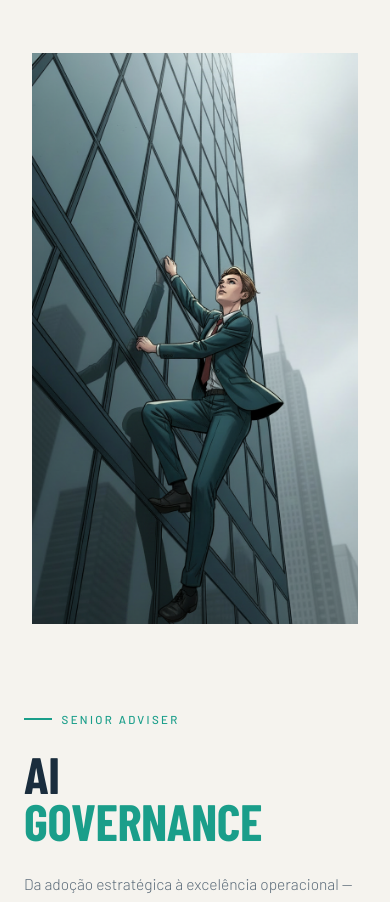
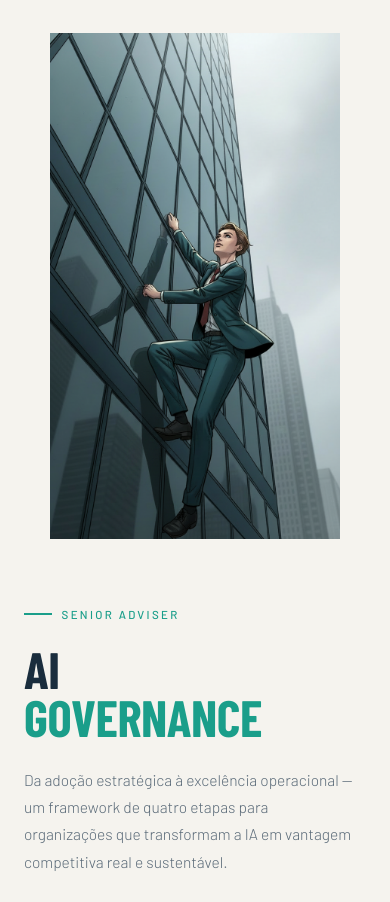
Before and after one commit to pedmartins/landingpage, a Flask app: page / in a window 390 px wide. Shown: the part 51-953 px from the top of the page. Run offline with Flask 3, Linux system fonts and the light colour scheme; some web fonts are replaced.

Commit message:
Redefine layout for right hero image

```diff
--- a/templates/index.html
+++ b/templates/index.html
@@ -171,16 +171,18 @@
     .hero-right {
       position: relative;
       overflow: hidden;
-      background: linear-gradient(160deg, #dff0ec 0%, #c8e8e0 60%, #b2d8cf 100%);
+      background: var(--cream);          /* <- evita o verde aparecer */
       display: flex;
       align-items: flex-start;
       justify-content: center;
+      padding: 2.5rem 2rem;              /* <- cria respiro lateral */
     }
+
     .hero-right img {
       width: 100%;
       height: auto;
-      max-width: 520px;     /* <-- limite máximo (desktop) */
-      max-height: 86vh;     /* <-- limite máximo (altura) */
+      max-width: 420px;                  /* <- reduz a largura (ajusta aqui) */
+      max-height: 86vh;
       object-fit: contain;
       object-position: center top;
       display: block;
@@ -294,25 +296,9 @@
         order: 2;
       }
       .hero-left::after { display: none; }
-      .hero-right {
-        position: relative;
-        overflow: hidden;
-        background: var(--cream);          /* <- evita o verde aparecer */
-        display: flex;
-        align-items: flex-start;
-        justify-content: center;
-        padding: 2.5rem 2rem;              /* <- cria respiro lateral */
-      }
+      .hero-right { padding: 1.25rem 1rem; }
+      .hero-right img { max-width: 360px; max-height: 60vh; }
 
-      .hero-right img {
-        width: 100%;
-        height: auto;
-        max-width: 420px;                  /* <- reduz a largura (ajusta aqui) */
-        max-height: 86vh;
-        object-fit: contain;
-        object-position: center top;
-        display: block;
-      }
       .articles-section { padding: 3rem 1.5rem 4rem; }
       .articles-grid { grid-template-columns: 1fr; gap: 1.25rem; }
       .articles-header { flex-direction: column; gap: 1rem; }
```
